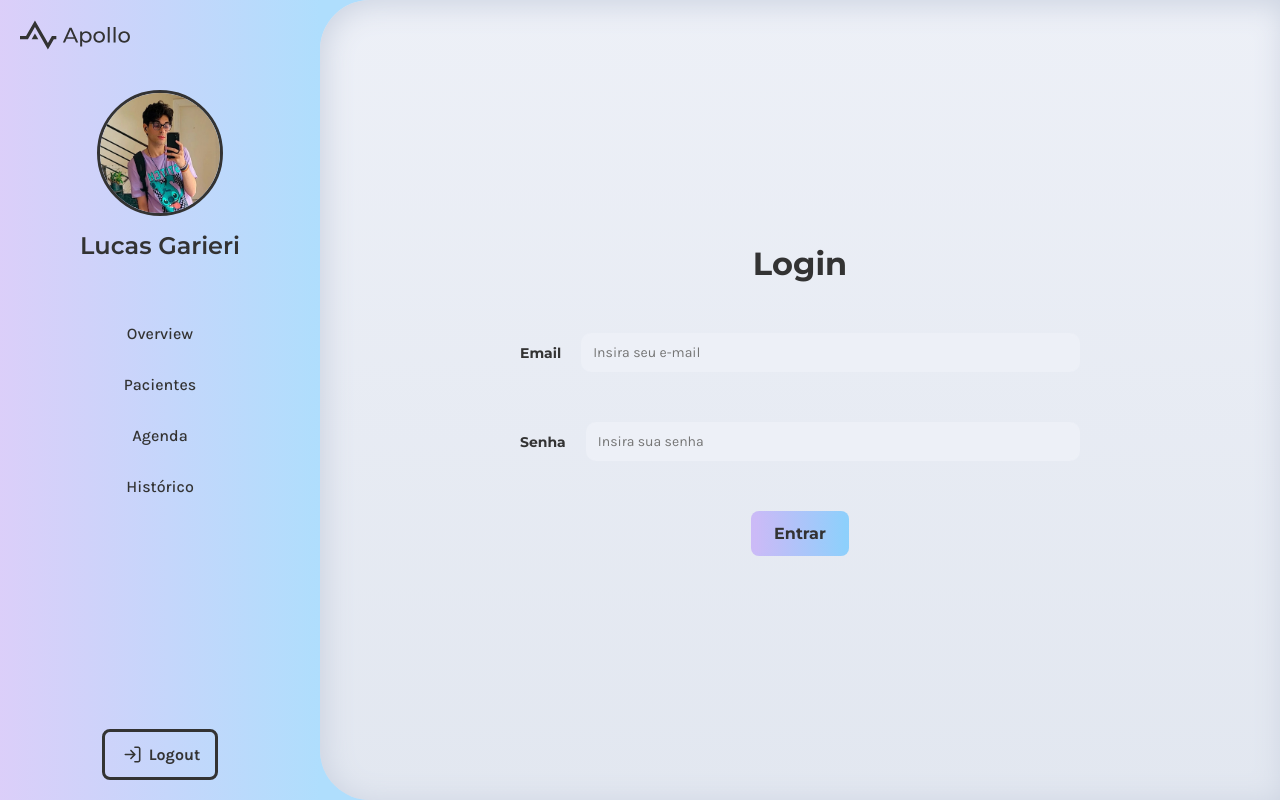
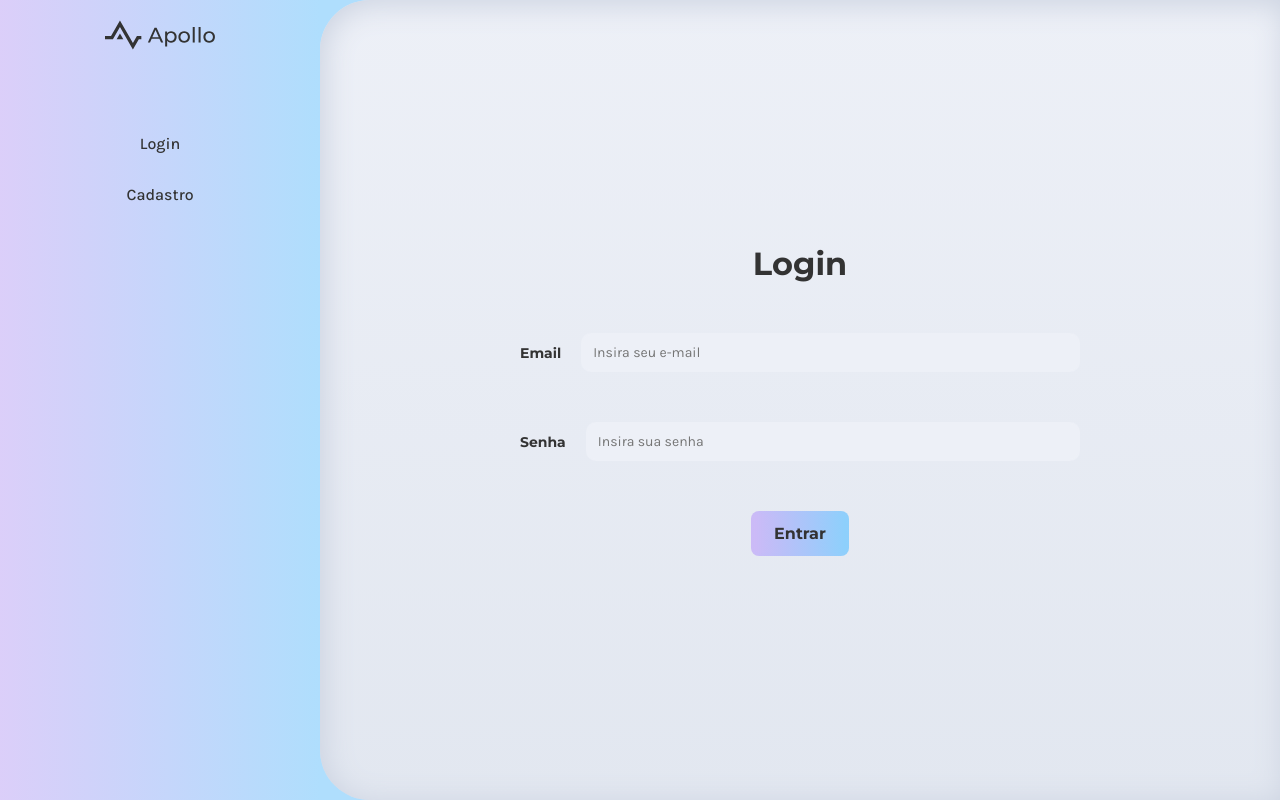
Before and after one commit to pedrohrodrig/LabEngSoft2-Frontend, a React (Create React App) app in the folder frontend/: page /login in a window 1280 px wide. Built offline with nearby package versions, Linux system fonts and the light colour scheme.

Commit message:
Seta cookies manualmente

```diff
--- a/frontend/package.json
+++ b/frontend/package.json
@@ -7,6 +7,7 @@
     "@testing-library/react": "^13.4.0",
     "@testing-library/user-event": "^13.5.0",
     "axios": "^1.6.8",
+    "js-cookie": "^3.0.5",
     "react": "^18.2.0",
     "react-dom": "^18.2.0",
     "react-notifications": "^1.7.4",
--- a/frontend/src/components/navbar/navbar.js
+++ b/frontend/src/components/navbar/navbar.js
@@ -1,4 +1,5 @@
-import React from "react";
+import React, { useEffect, useState } from "react";
+import Cookies from "js-cookie";
 import Logo from "../logo/logo";
 import UserPhoto from "../userphoto/userphoto";
 import Button from "../button/button";
@@ -8,31 +9,44 @@ import "./navbar.css";
 
 function Navbar({ className }) {
     const classes = `navbar ${className}`;
+    const [isAuthenticated, setIsAuthenticated] = useState(false);
+
+    useEffect(() => {
+      if(Cookies.get('access_token'))
+        setIsAuthenticated(true);
+    }, [])
 
     return (
         <div className={classes}>
+          {isAuthenticated ? (
+            <>
               <div className="header">
                 <Logo className="black" />
               </div>
-
               <div className="content">
                   <UserPhoto name="Lucas Garieri" to="/profile" />
                   <Tabs
                     labels={["Overview", "Pacientes", "Agenda", "Histórico"]}
-                    to={["/overview", "/patients", "", "/appointments"]}
-                />
+                    to={["/overview", "/patients", "", "/appointments"]} />
               </div>
-
-
               <div className="footer">
                   <Button
                     className="black small outline"
                     text="Logout"
                     icon="left"
                     iconType="logout"
-                    to=""
+                    to="" />
+              </div>
+            </>
+          ) : (
+            <div className="content">
+              <Logo className="black" />
+              <Tabs
+                labels={["Login", "Cadastro"]}
+                to={["/login", "/register"]}
               />
             </div>
+          )}
         </div>
     );
 }
--- a/frontend/src/pages/home/homepage.js
+++ b/frontend/src/pages/home/homepage.js
@@ -1,7 +1,16 @@
-import React from "react";
+import React, {useEffect} from "react";
+import { useNavigate } from "react-router-dom";
 import Button from "../../components/button/button";
 
 function HomePage() {
+  const navigate = useNavigate();
+
+  useEffect(() => {
+    if(localStorage.getItem('access_token') === null){
+      navigate("/login");
+    }
+  }, [navigate]);
+
   return(
     <div style={{gap: "30px"}} className="home page">
       <h1>Oi Gente ^^</h1>
--- a/frontend/src/pages/login/LoginPage/LoginPage.js
+++ b/frontend/src/pages/login/LoginPage/LoginPage.js
@@ -1,5 +1,7 @@
 import { React, useState } from "react";
-import {NotificationContainer, NotificationManager} from 'react-notifications';
+import { NotificationManager } from 'react-notifications';
+import { useNavigate } from "react-router-dom";
+import Cookies from "js-cookie";
 import axios from "axios";
 
 import urls from "../../../utils/urls";
@@ -11,6 +13,8 @@ import './LoginPage.css'
 function LoginPage() {
     const [ email, setEmail ] = useState('');
     const [ password, setPassword ] = useState('');
+
+    const navigate = useNavigate();
 
     const onSubmit = async (e) => {
       e.preventDefault();
@@ -26,19 +30,18 @@ function LoginPage() {
         {headers: {'Content-Type': 'application/json'}},
       )
       .then((data) => {
-        localStorage.clear();
-        localStorage.setItem('access_token', data.access);
-        localStorage.setItem('refresh_token', data.refresh);
+        Cookies.set('access_token', data.access);
+        Cookies.set('refresh_token', data.refresh);
 
-        axios.defaults.headers.common['Authorization'] = `Bearer ${data['access']}`;
+        axios.defaults.headers.common['Authorization'] = `Bearer ${data.access}`;
 
-        NotificationManager.success("YASSSSSS");
+        NotificationManager.success("Login realizado");
+
+        navigate("/")
       })
       .catch((error) => {
         NotificationManager.error(error);
       });
-
-
     }
 
     return (
@@ -50,18 +53,19 @@ function LoginPage() {
             title="Email"
             placeholder="Insira seu e-mail"
             handleTextInput={e => setEmail(e.target.value)}
+            type="email"
           />
           <TextInput
             className="horizontal"
             title="Senha"
             placeholder="Insira sua senha"
             handleTextInput={e => setPassword(e.target.value)}
+            type="password"
           />
           <button className="login-button" type="submit">
             Entrar
           </button>
         </form>
-        <NotificationContainer />
       </>
     );
 }
--- a/frontend/src/utils/urls.js
+++ b/frontend/src/utils/urls.js
@@ -1,6 +1,6 @@
 export const urls = {
   // baseURL: 'http://54.207.43.234/api'
-  baseURL: 'http://localhost:8100/api'
+  baseURL: 'http://127.0.0.1:8000/api'
 }
 
 export default urls;
```
Also changed, not shown: 1 other file (tests, documents, lock files or other folders). Lines whose indentation alone changed are shown as unchanged.
